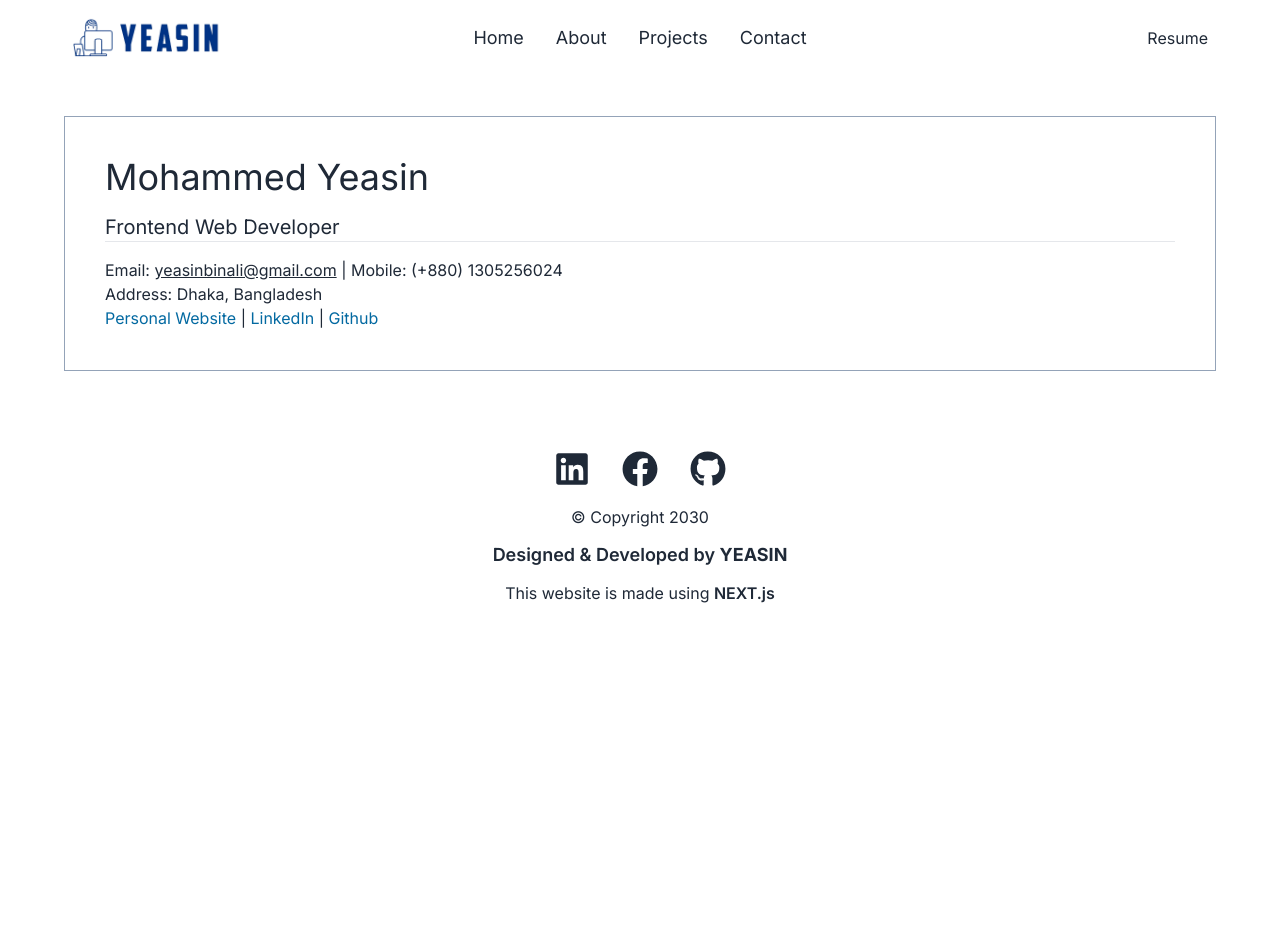
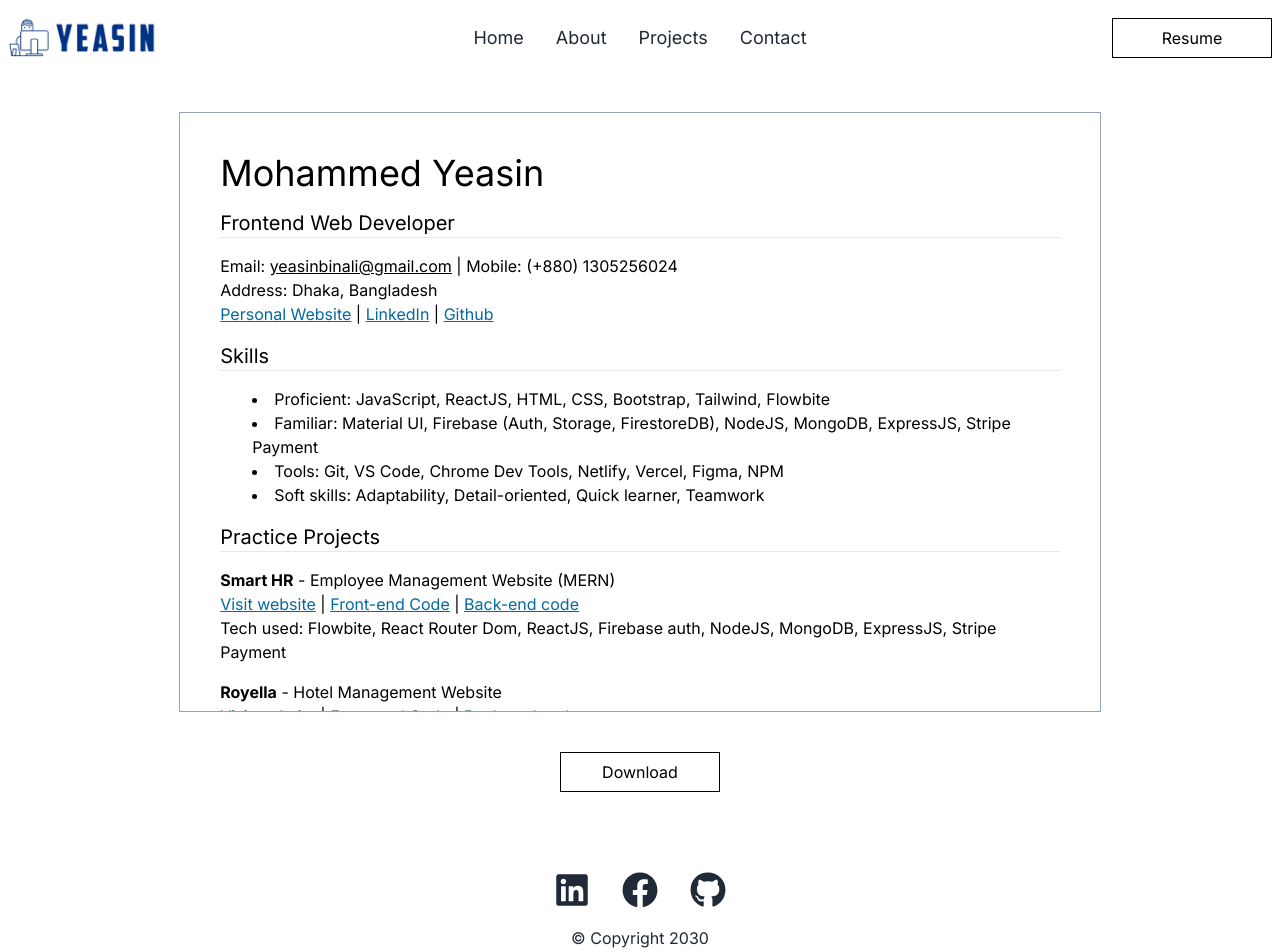
Before and after one commit to yeasinbinali/yeasin-portfolio, a Next.js app: page /resume in a window 1280 px wide. Shown: the top 952 px of the page. Before the commit the page ends 800 px from the top, so only its background shows below. Built offline with nearby package versions, Linux system fonts and the light colour scheme.

Commit message:
resume updated

```diff
--- a/src/app/about/page.jsx
+++ b/src/app/about/page.jsx
@@ -4,7 +4,7 @@ import React from 'react';
 
 const about = () => {
     return (
-        <div className='mt-10 mb-20'>
+        <div className='mt-28 mb-20'>
             <About></About>
             <Technology></Technology>
         </div>
--- a/src/app/contact/page.jsx
+++ b/src/app/contact/page.jsx
@@ -3,7 +3,7 @@ import React from 'react';
 
 const contact = () => {
     return (
-        <div className='mt-10 mb-20'>
+        <div className='mt-28 mb-20'>
             <Contact></Contact>
         </div>
     );
--- a/src/app/projects/page.jsx
+++ b/src/app/projects/page.jsx
@@ -3,7 +3,7 @@ import React from 'react';
 
 const allProjectsContainer = () => {
     return (
-        <div>
+        <div className='mt-28'>
             <AllProjects></AllProjects>
         </div>
     );
--- a/src/app/resume/page.jsx
+++ b/src/app/resume/page.jsx
@@ -1,18 +1,65 @@
+import Button from '@/components/Button/Button';
 import Link from 'next/link';
 import React from 'react';
 
 const resume = () => {
     return (
-        <div className='mt-10 mb-20 border-[1px] border-slate-400 p-10'>
+        <div className='mt-28 mb-20'>
+            <div className='border-[1px] border-slate-400 p-10 w-[80%] h-[600px] overflow-x-auto mx-auto text-black'>
                 <h1 className='text-4xl'>Mohammed Yeasin</h1>
                 <h4 className='text-xl mt-4'>Frontend Web Developer</h4>
-            <hr className='text-slate-400'/>
+                <hr />
                 <div className='mt-4'>
                     <p>Email: <span className='underline'>yeasinbinali@gmail.com</span> | Mobile: (+880) 1305256024</p>
                     <p>Address: Dhaka, Bangladesh</p>
                     <div>
-                    <Link className='text-sky-700' href={""}>Personal Website</Link> | <Link className='text-sky-700' href={""}>LinkedIn</Link> | <Link className='text-sky-700' href={""}>Github</Link>
+                        <Link className='text-sky-700 underline' href={""}>Personal Website</Link> | <Link className='text-sky-700 underline' href={"https://linkedin.com/in/mohammed-yeasin-dev"}>LinkedIn</Link> | <Link className='text-sky-700 underline' href={"https://github.com/yeasinbinali"}>Github</Link>
                     </div>
+                </div>
+
+                <h2 className='text-xl mt-4'>Skills</h2><hr />
+                <ul className='mt-4 ml-8'>
+                    <li style={{ listStyle: 'inside' }}>Proficient: JavaScript, ReactJS, HTML, CSS, Bootstrap, Tailwind, Flowbite</li>
+                    <li style={{ listStyle: 'inside' }}>Familiar: Material UI, Firebase (Auth, Storage, FirestoreDB), NodeJS, MongoDB, ExpressJS, Stripe Payment</li>
+                    <li style={{ listStyle: 'inside' }}>Tools: Git, VS Code, Chrome Dev Tools, Netlify, Vercel, Figma, NPM</li>
+                    <li style={{ listStyle: 'inside' }}>Soft skills: Adaptability, Detail-oriented, Quick learner, Teamwork</li>
+                </ul>
+
+                <h2 className='text-xl mt-4'>Practice Projects</h2><hr />
+                <div className='mt-4'>
+                    <h5><span className='font-bold'>Smart HR</span> - Employee Management Website (MERN)</h5>
+                    <div>
+                        <Link className='text-sky-700 underline' href={"https://smart-hr-site.web.app"}>Visit website</Link> | <Link className='text-sky-700 underline' href={"https://github.com/yeasinbinali/smarthr"}>Front-end Code</Link> | <Link className='text-sky-700 underline' href={"https://github.com/yeasinbinali/smarthr-server"}>Back-end code</Link>
+                    </div>
+                    <p>Tech used: Flowbite, React Router Dom, ReactJS, Firebase auth, NodeJS, MongoDB,
+                        ExpressJS, Stripe Payment</p>
+                </div>
+                <div className='mt-4'>
+                    <h5><span className='font-bold'>Royella</span> - Hotel Management Website</h5>
+                    <div>
+                        <Link className='text-sky-700 underline' href={"https://royella-luxury-hotel.web.app"}>Visit website</Link> | <Link className='text-sky-700 underline' href={"https://github.com/yeasinbinali/royella"}>Front-end Code</Link> | <Link className='text-sky-700 underline' href={"https://github.com/yeasinbinali/royella-server"}>Back-end code</Link>
+                    </div>
+                    <p>Tech used: DaisyUI, React Router Dom, ReactJS, Firebaes auth, NodeJS, MongoDB,
+                        ExpressJS, EmailJS, JWT</p>
+                </div>
+                <div className='mt-4'>
+                    <h5><span className='font-bold'>Men Beauty Parlour</span> - Parlour Management Website</h5>
+                    <div>
+                        <Link className='text-sky-700 underline' href={"https://men-beauty-parlour.web.app"}>Visit website</Link> | <Link className='text-sky-700 underline' href={"https://github.com/yeasinbinali/men-beauty-parlour"}>Front-end Code</Link> | <Link className='text-sky-700 underline' href={"https://github.com/yeasinbinali/men-beauty-server"}>Back-end code</Link>
+                    </div>
+                    <p>Tech used: DaisyUI, React Router Dom, ReactJS, Firebase auth, NodeJS, MongoDB,
+                        ExpressJS, Stripe payment</p>
+                </div>
+
+                <h2 className='text-xl mt-4'>Education</h2><hr />
+                <p className='mt-4 font-bold'>University of Dhaka</p>
+                <p>September 2022 to Present | BBA in Management Information Systems (MIS)</p>
+
+                <h2 className='text-xl mt-4'>Language</h2><hr />
+                <p className='mt-4'>English (comfortable), Bengali (Native), Hindi (listen & speak)</p>
+            </div>
+            <div className='mt-10'>
+                <Button name={"Download"}></Button>
             </div>
         </div>
     );
--- a/src/components/Navbar/Navbar.jsx
+++ b/src/components/Navbar/Navbar.jsx
@@ -12,7 +12,7 @@ const Navbar = () => {
     ];
 
     return (
-        <div className="navbar bg-base-100">
+        <div className="navbar bg-white fixed top-0 left-0 w-full z-50">
             <div className="navbar-start">
                 <div className="dropdown">
                     <div tabIndex={0} role="button" className="btn btn-ghost lg:hidden">
--- a/src/components/WelcomeHeader/WelcomeHeader.jsx
+++ b/src/components/WelcomeHeader/WelcomeHeader.jsx
@@ -14,7 +14,7 @@ const WelcomeHeader = () => {
     }
 
     return (
-        <div className='text-center mt-16 mb-20'>
+        <div className='text-center mt-28 mb-20'>
             <p className='text-xl text-main'>Welcome to my portfolio!</p>
             <h1 className='text-6xl font-bold my-8'>Mohammed Yeasin</h1>
             <h3 className='text-3xl'>
```
Lines whose indentation alone changed are shown as unchanged.
